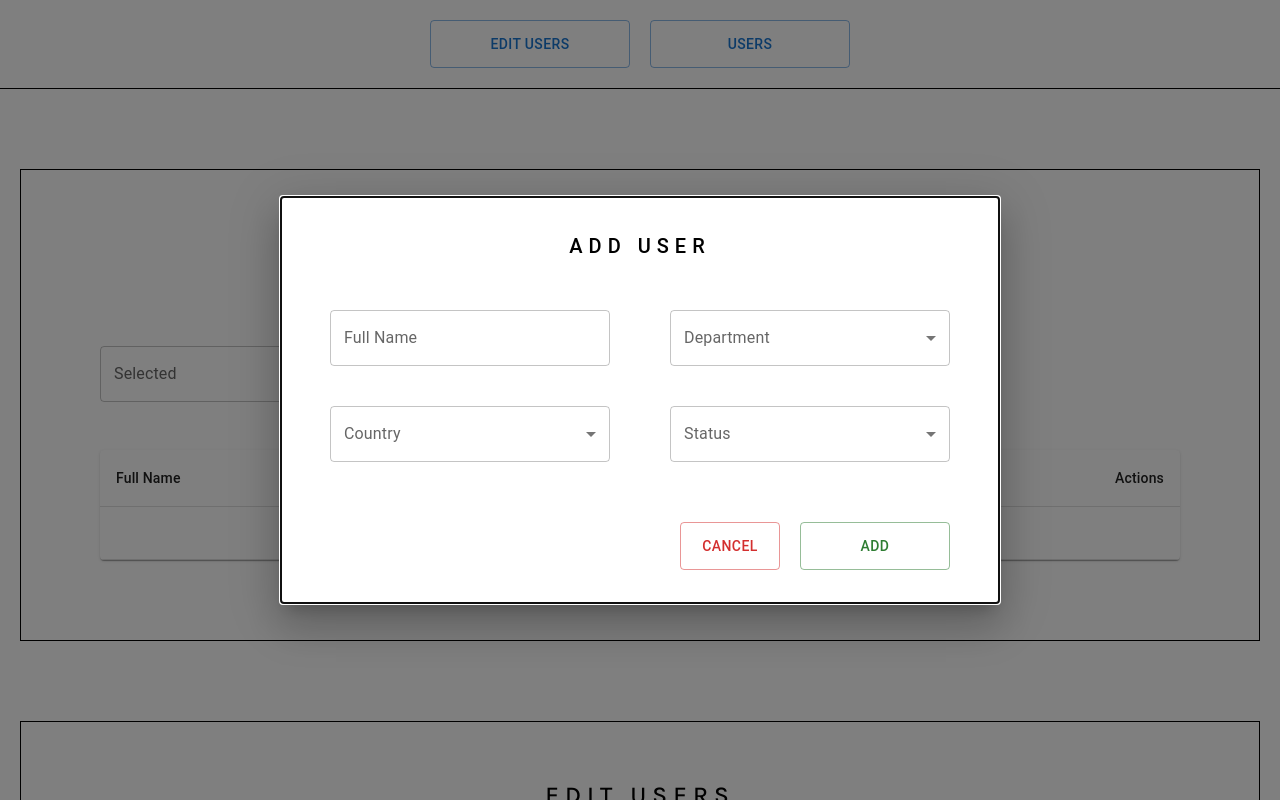
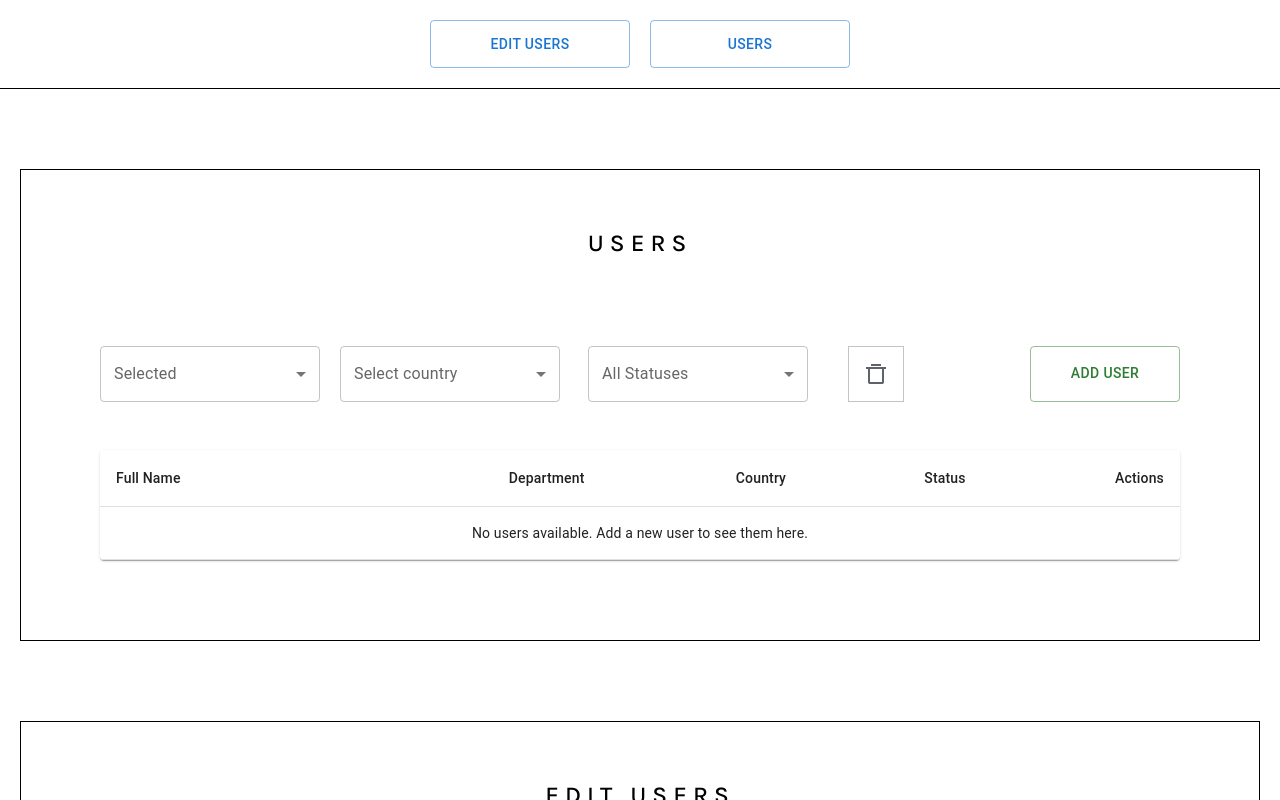
Before and after one commit to serg-hourwitz/users_control, a React (Vite) app: page / in a window 1280 px wide. Shown: the top 800 px of the page. Built offline with nearby package versions, Linux system fonts and the light colour scheme.

Commit message:
corrected modal appearance

```diff
--- a/src/components/DustBin/DustBin.jsx
+++ b/src/components/DustBin/DustBin.jsx
@@ -2,7 +2,7 @@ const DustBin = ({ onClick }) => {
   return (
     <svg
       onClick={onClick} // Add onClick handler to trigger deletion
-      style={{ cursor: 'pointer' }} // Make it clear it's clickable
+      style={{ cursor: 'pointer'}} // Make it clear it's clickable
       width="24"
       height="24"
       viewBox="0 0 24 24"
--- a/src/components/Users/Users.jsx
+++ b/src/components/Users/Users.jsx
@@ -9,7 +9,7 @@ import { useState, useEffect } from 'react'; // Import useState and useEffect
 import styles from './Users.module.css';
 
 const Users = () => {
-  const [isModalOpen, setIsModalOpen] = useState(true); // State to control modal visibility
+  const [isModalOpen, setIsModalOpen] = useState(false); // State to control modal visibility
   const [users, setUsers] = useState([]);
 
   // Load users from localStorage when the component mounts
@@ -32,10 +32,9 @@ const Users = () => {
     setIsModalOpen(false); // Close modal after adding the user
   };
 
-  // Ensure modal is open when the page loads
-  useEffect(() => {
-    setIsModalOpen(true);
-  }, []);
+  const handleOpenModal = () => {
+    setIsModalOpen(true); // Open modal when button is clicked
+  };
 
   return (
     <div className={styles.wrapper}>
@@ -45,10 +44,17 @@ const Users = () => {
           <MultipleSelectCheckmarks />
           <Country label="Select country" />
           <Status label="All Statuses" />
-
-          <div className={styles.dustbin}>
+          <div className={styles.dustbinBlock}>
             <DustBin />
           </div>
+
+          <Buttons
+            variant="outlined"
+            color="success"
+            sx={{ width: 150, height: 56, marginLeft: 'auto' }}
+            title="Add User"
+            onClick={handleOpenModal} // Open modal on button click
+          />
         </form>
 
         <BasicTable users={users} setUsers={setUsers} />
--- a/src/components/Users/Users.module.css
+++ b/src/components/Users/Users.module.css
@@ -18,7 +18,6 @@
   padding-bottom: 80px;
 }
 
-
 .container {
   width: 1080px;
   margin: 0 auto;
@@ -36,7 +35,7 @@
   margin-bottom: 40px;
 }
 
-.dustbin {
+.dustbinBlock {
   width: 56px;
   height: 56px;
   padding: 15px;
```
